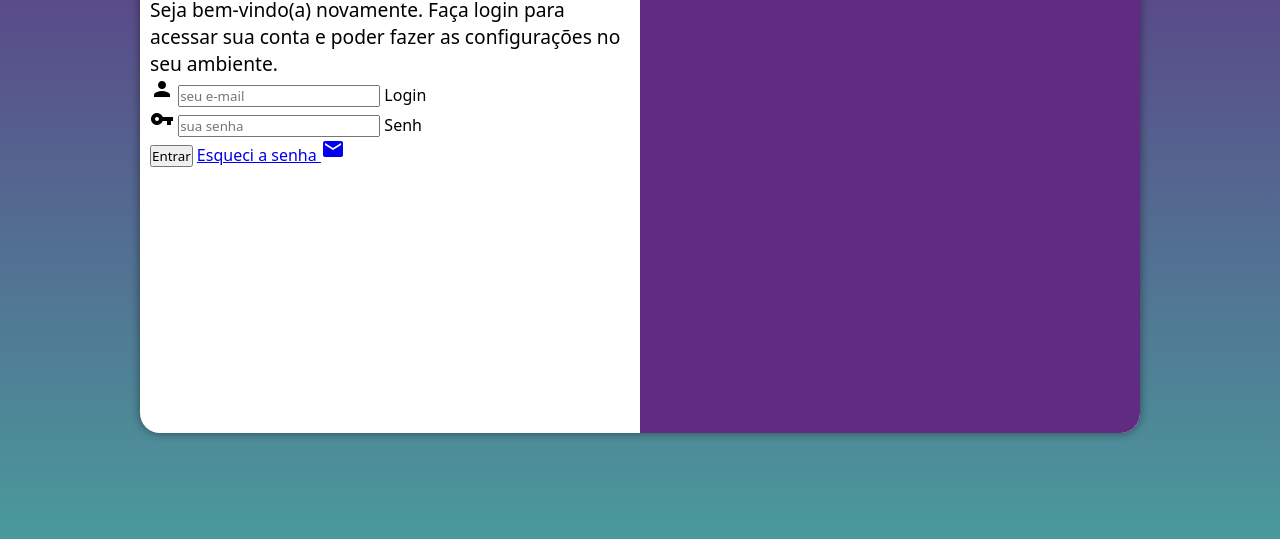
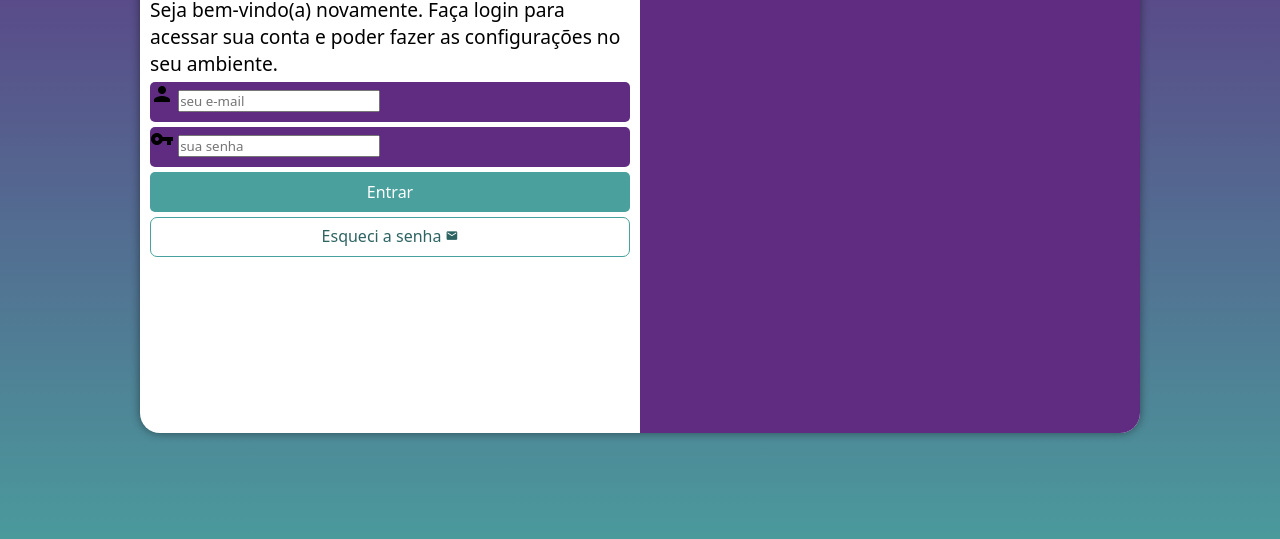
Before and after one commit to dedelopes/projeto-login2, a plain HTML site: page index.html in a window 1280 px wide. Shown: the part 217-756 px from the top of the page. Drawn offline with Linux system fonts and the light colour scheme.

Commit message:
formatação do formulario

```diff
--- a/estilos/style.css
+++ b/estilos/style.css
@@ -63,3 +63,55 @@ div#formulario > h1 {
 div#formulario > p {
     font-size: 0.8em;
 }
+
+form > div.campo {
+    display: block;
+    background-color: #5f2c82;
+    width: 100%;
+    height: 40px;
+    border-radius: 5px;
+    margin: 5px 0px;
+}
+
+div.campo > label {
+    display: none;
+}
+
+form > input[type=submit] {
+    display: block;
+    font-size: 1em;
+    width: 100%;
+    height: 40px;
+    background-color: #49a09d;
+    color: white;
+    border: none;
+    border-radius: 5px;
+    cursor: pointer;
+}
+
+form > input[type=submit]:hover {
+    background-color: #2d6462;
+}
+
+form > a.botao {
+    display: block;
+    text-align: center;
+    font-size: 1em;
+    width: 100%;
+    height: 40px;
+    padding-top: 7px;
+    margin-top: 5px;
+    background-color: white;
+    color: #2d6462;
+    border: 1px solid #49a09d;
+    border-radius: 7px;
+    text-decoration: none;
+}
+
+form > a.botao:hover {
+    background-color: #6cd3cf;
+}
+
+form > a.botao > i {
+    font-size: 0.8em;
+}
--- a/index.html
+++ b/index.html
@@ -30,7 +30,7 @@
                         <label for="isenha">Senh</label>
                     </div>
                     <input type="submit" value="Entrar">
-                    <a href="esqueci.html">
+                    <a href="esqueci.html" class="botao">
                         Esqueci a senha <i class="material-icons">mail</i>
                     </a>
                 </form>
```
